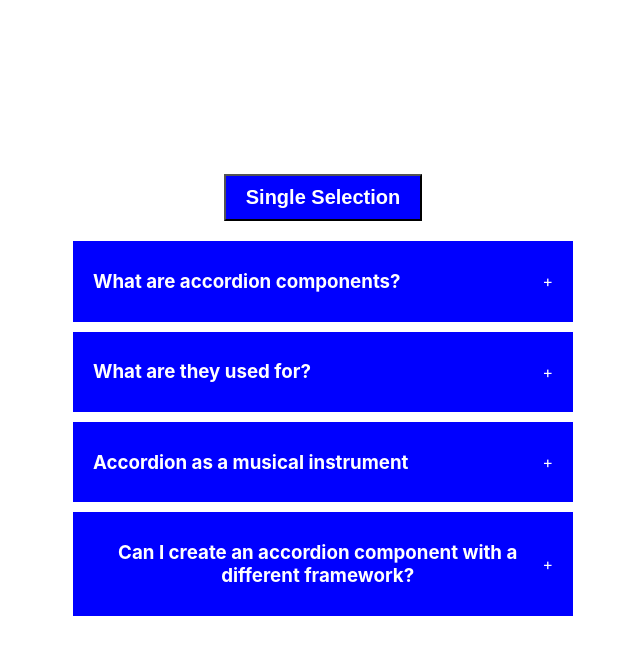
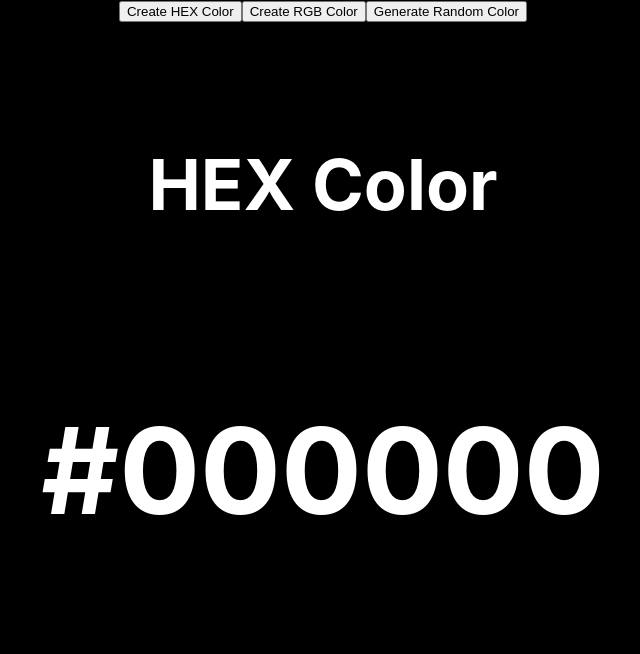
Before and after one commit to RaresPatru/master-react, a React (Create React App) app: page / in a window 1280 px wide. Shown: the top 654 px of the page, without its empty margins (317-957 px from the left). Built offline with nearby package versions, Linux system fonts and the light colour scheme.

Commit message:
Added several functions to the component with the purpose of generating random-colors either in HEX or RGB format, plus a function for dynamically changing font color, to enhance readability, based on background brightness.

```diff
--- a/src/App.tsx
+++ b/src/App.tsx
@@ -1,11 +1,14 @@
 import "./App.css";
 import Accordion from "./components/accordion";
+import RandomColor from "./components/random-color";
 
 function App() {
   return (
     <div className="App">
       {/* Accordion component */}
-      <Accordion />
+      {/* <Accordion /> */}
+      {/* Random color component */}
+      <RandomColor />
     </div>
   );
 }
--- a/src/components/random-color/index.tsx
+++ b/src/components/random-color/index.tsx
@@ -0,0 +1,114 @@
+/* eslint-disable no-template-curly-in-string */
+import { useState } from "react";
+
+export default function RandomColor(): JSX.Element {
+  const [typeOfColor, setTypeOfColor] = useState<boolean>(true);
+  const [color, setColor] = useState<string>("#000000");
+
+  function randomColorUtility(length: number): number {
+    return Math.floor(Math.random() * length);
+  }
+  function handleCreateRandomHexColor(): void {
+    let hexColor: string = "#";
+    for (let i: number = 0; i < 6; i++) {
+      hexColor += randomColorUtility(16).toString(16);
+    }
+    setColor(hexColor);
+  }
+
+  function handleCreateRandomRgbColor(): void {
+    const r = randomColorUtility(256);
+    const g = randomColorUtility(256);
+    const b = randomColorUtility(256);
+
+    setColor(`rgb(${r}, ${g}, ${b})`);
+  }
+
+  function hexToRgb(hex: string): string {
+    hex = hex.replace(/^#/, "");
+    if (!/^[0-9A-Fa-f]{6}$/i.test(hex)) {
+      return color;
+    }
+    const r: number = parseInt(hex.substring(0, 2), 16);
+    const g: number = parseInt(hex.substring(2, 4), 16);
+    const b: number = parseInt(hex.substring(4, 6), 16);
+    return `rgb(${r}, ${g}, ${b})`;
+  }
+
+  function rgbToHex(rgb: string): string {
+    rgb = rgb.replace(/^rgb\(|\)$/g, "");
+    const rgbArray: number[] = rgb
+      .split(",")
+      .map((value: string) => parseInt(value.trim()));
+    if (rgbArray.some((value) => isNaN(value) || value < 0 || value > 255)) {
+      return color;
+    }
+    const hexR: string = rgbArray[0].toString(16).padStart(2, "0");
+    const hexG: string = rgbArray[1].toString(16).padStart(2, "0");
+    const hexB: string = rgbArray[2].toString(16).padStart(2, "0");
+    return `#${hexR}${hexG}${hexB}`;
+  }
+
+  function checkColorBrightness(color: string): boolean {
+    const rgb = hexToRgb(color).replace(/^rgb\(|\)$/g, "");
+    const rgbArray = rgb
+      .split(",")
+      .map((value: string) => parseInt(value.trim()));
+    const brightness =
+      (rgbArray[0] * 299 + rgbArray[1] * 587 + rgbArray[2] * 114) / 1000;
+    console.log(brightness);
+
+    return brightness < 128;
+  }
+
+  return (
+    <div
+      style={{
+        width: "100vw",
+        height: "100vh",
+        background: color,
+      }}
+    >
+      <button
+        onClick={() => {
+          setColor(rgbToHex(color));
+          setTypeOfColor(true);
+        }}
+      >
+        Create HEX Color
+      </button>
+      <button
+        onClick={() => {
+          setColor(hexToRgb(color));
+          setTypeOfColor(false);
+        }}
+      >
+        Create RGB Color
+      </button>
+      <button
+        onClick={
+          typeOfColor === true
+            ? handleCreateRandomHexColor
+            : handleCreateRandomRgbColor
+        }
+      >
+        Generate Random Color
+      </button>
+      <div
+        style={{
+          display: "flex",
+          justifyContent: "center",
+          alignItems: "center",
+          fontSize: "60px",
+          color: checkColorBrightness(color) ? "#fff" : "#000",
+          marginTop: "50px",
+          flexDirection: "column",
+          gap: "20px",
+        }}
+      >
+        <h3>{typeOfColor === false ? "RGB Color" : "HEX Color"}</h3>
+        <h1>{color}</h1>
+      </div>
+    </div>
+  );
+}
```
